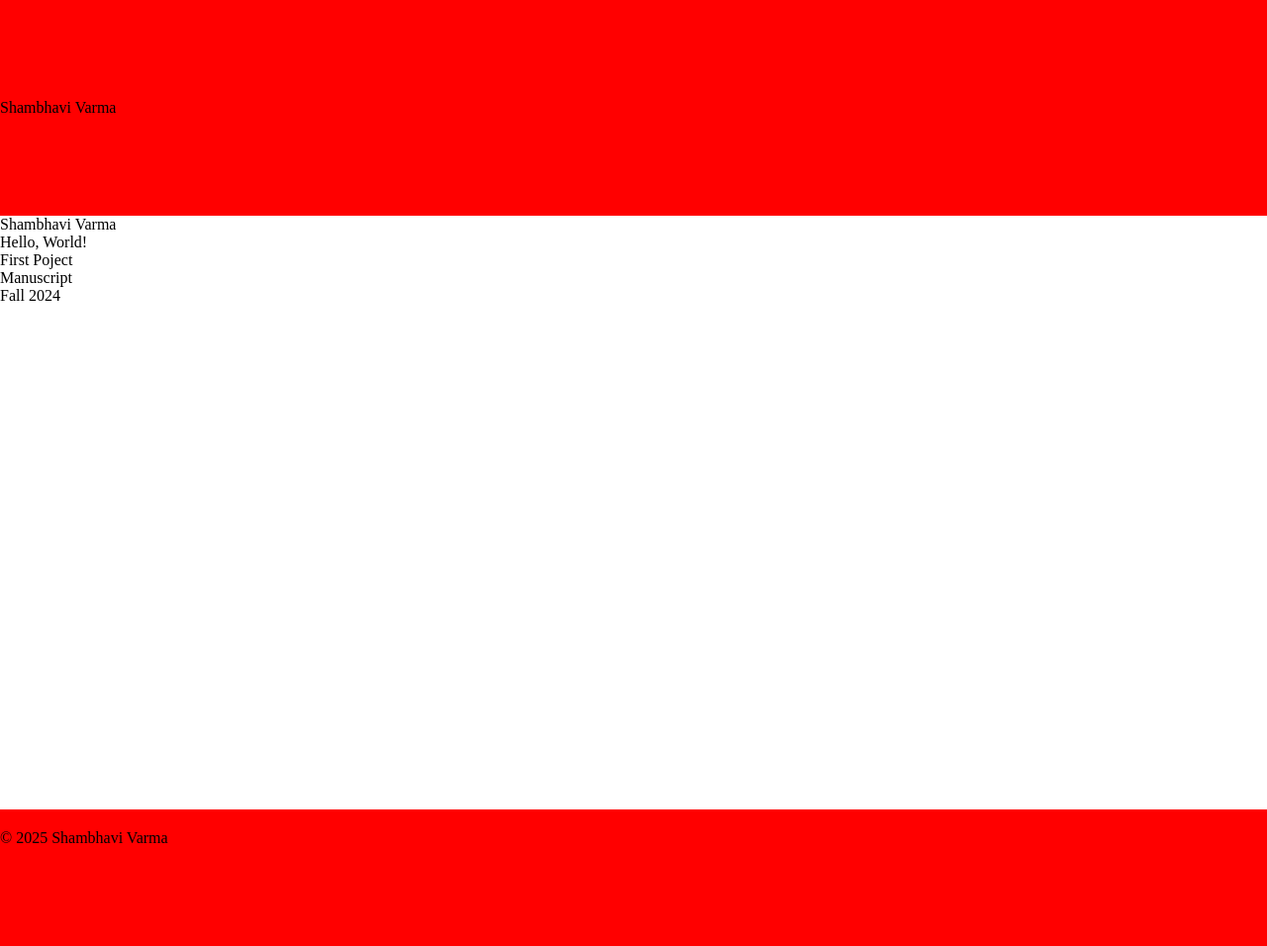
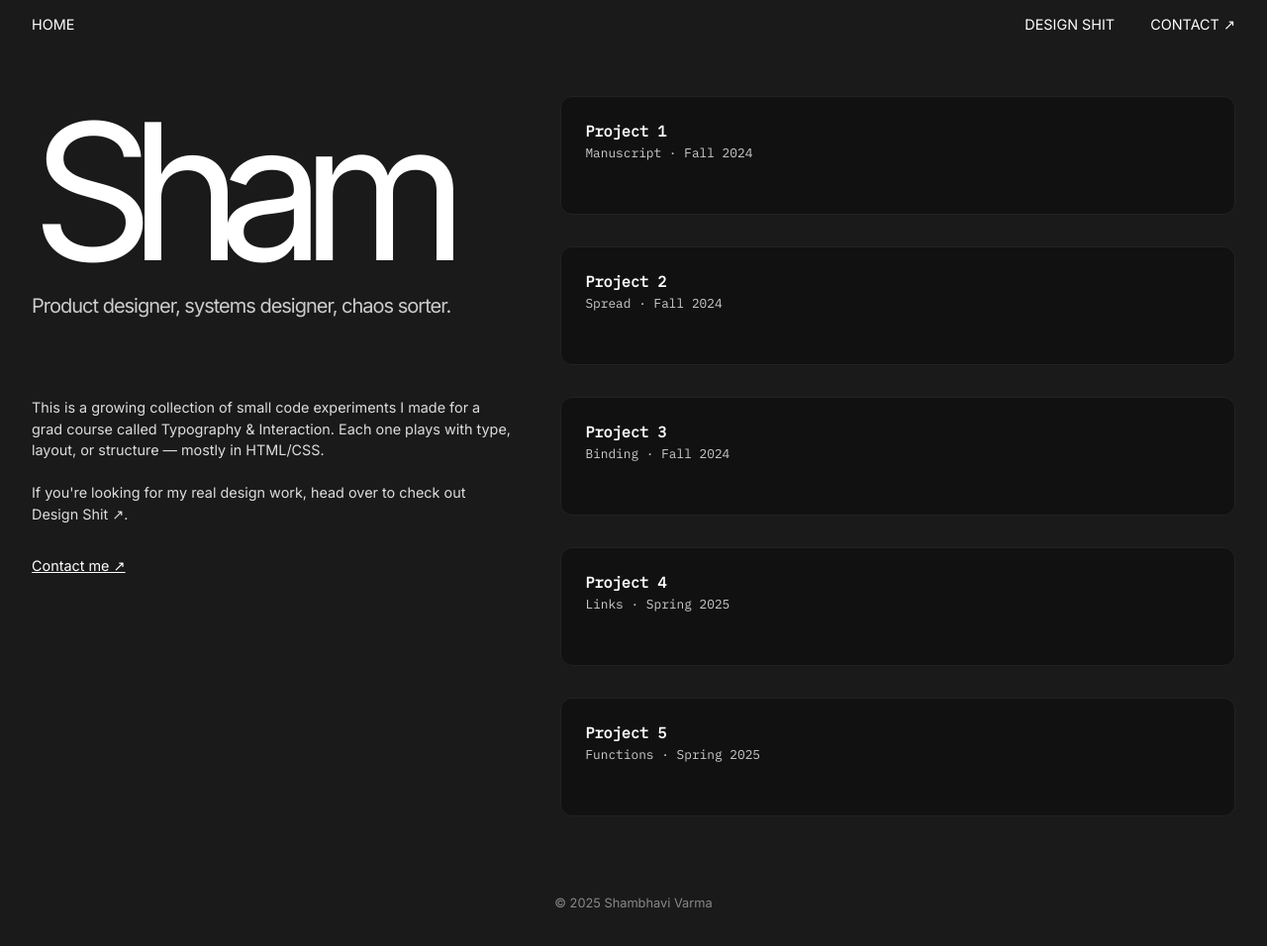
Before and after one commit to sham-designs/sham-designs.github.io, a plain HTML site: page index.html in a window 1280 px wide. Shown: the whole page at 99% size. Drawn offline with Linux system fonts and the light colour scheme.

Commit message:
First pass at landing page (desktop)

```diff
--- a/assets/style.css
+++ b/assets/style.css
@@ -1,37 +1,143 @@
-:root{
-    --base-size:12px;
-    --gutter:cal(3 * var(var(--base-size)));
-    --color-primary:black;
-    --color-secondary:gold;
-    --color-background:red;
+body {
+    margin: 0;
+    background: #1a1a1a;
+    color: white;
+    font-family: 'Inter', sans-serif;
+}
+
+.top-nav {
+    display: flex;
+    justify-content: space-between;
+    padding: 1rem 2rem;
+    font-size: 0.9rem;
+    text-transform: uppercase;
+}
+
+.top-nav a {
+    color: white;
+    margin-left: 2rem;
+    text-decoration: none;
+}
+
+.layout {
+    display: flex;
+    padding: 3rem 2rem;
+    gap: 3rem;
+}
+
+.intro {
+    flex: 1;
+    max-width: 40%;
+}
+
+.name {
+    font-size: 12rem;
+    font-weight: 300; /* explicitly heavy */
+    line-height: 1;
+    margin: 0;
+    font-family: 'Inter', sans-serif;
+    letter-spacing: -24px;
+}
+
+.tagline {
+    font-size: 1.25rem;
+    margin-top: 0.5rem;
+    font-weight: lighter;
+    color: #ccc;
+    letter-spacing: -1px;
+}
+
+.about {
+    margin-top: 5rem;
+    font-size: 0.9rem;
+    line-height: 1.5;
+    color: #ddd;
+}
+
+.contact-link {
+    font-family: 'Inter', sans-serif;
+    display: inline-block;
+    margin-top: 2rem;
+    color: white;
+    font-size: 0.9rem;
+    text-decoration: underline;
+}
+
+.project-card .meta,
+.project-card .meta-sub {
+    font-family: 'IBM Plex Mono', monospace;
 }
 
 
-@media (min-width:600px){
-
-:root{
-    --base-size:20px;
+.projects {
+    flex: 1;
+    display: flex;
+    flex-direction: column;
+    gap: 2rem;
 }
 
+/* .project-card {
+    background: white;
+    padding: 1rem;
+    color: black;
+    border-radius: 8px;
+} */
+
+.project-card {
+    background: #111; /* dark card */
+    color: white;
+    border-radius: 12px;
+    padding: 1.5rem;
+    display: flex;
+    justify-content: space-between;
+    align-items: flex-start;
+    border: 1px solid #222;
+    transition: background 0.2s ease;
 }
 
-header{
-    background-color: var(--color-background);
-    padding-block: calc(var(--base-size)*5);
+.project-card:hover {
+    background: #1a1a1a;
+}
+
+.project-text {
+    max-width: 70%;
+}
+
+.project-title {
+    font-family: 'IBM Plex Mono', monospace;
+    font-size: 0.95rem;
+    font-weight: 700;
+    margin-bottom: 0.25rem;
+}
+
+.project-meta {
+    font-family: 'IBM Plex Mono', monospace;
+    font-size: 0.8rem;
+    color: #ccc;
 }
 
 
-section{
-    block-size: 75vh;
+/* Only show project preview on hover then? */
+.project-preview {
+    width: 100px;
+    height: 70px;
+    background: #f1f1f1;
+    border-radius: 4px;
+    object-fit: cover;
+    opacity: 0;
+    transition: opacity 0.3s ease;
 }
 
-footer{
-    --base-size:20px;
-    background-color: var(--color-background);
-    padding-top: var(--base-size);
-    padding-bottom: calc(var(--base-size)*5);
+.project-card:hover .project-preview {
+    opacity: 1;
 }
 
-.gutters{
-    padding-inline: var(--gutter);
+
+
+
+.footer {
+    text-align: center;
+    padding: 2rem;
+    font-size: 0.8rem;
+    color: #888;
 }
--- a/index.html
+++ b/index.html
@@ -1,29 +1,85 @@
 <html>
 <head>
-        <title> Shambhavi - Type & Interaction</title>
+    <title>Shambhavi - Type & Interaction</title>
     <link href="assets/reset.css" rel="stylesheet">
     <link href="assets/style.css" rel="stylesheet">
     <meta name="viewport" content="width=device-width, initial-scale=1">
+    <!-- Fonts -->
+    <link href="https://fonts.googleapis.com/css2?family=Inter:wght@400;700;900&display=swap" rel="stylesheet">
+    <link href="https://fonts.googleapis.com/css2?family=IBM+Plex+Mono&display=swap" rel="stylesheet">
+
 </head>
 <body>
-        <header class="gutters">
-            <h1>Shambhavi Varma</h1>
-        </header>
-        <section>
-            <h1>Shambhavi Varma</h1>
-            <p>Hello, World!</p>
-            <ul>
-                <li>
-                    <a href="#">
-                        <p>First Poject</p>
-                        <p><em>Manuscript</em></p>
-                        <p>Fall 2024</p>
+    <nav class="top-nav">
+        <div class="nav-left">HOME</div>
+        <div class="nav-right">
+            <a href="#">DESIGN SHIT</a>
+            <a href="#">CONTACT ↗</a>
+        </div>
+    </nav>
+
+    <main class="layout">
+        <!-- Left Side -->
+        <section class="intro">
+            <h1 class="name">Sham</h1>
+            <p class="tagline">Product designer, systems designer, chaos sorter.</p>
+            <p class="about">
+                This is a growing collection of small code experiments I made for a grad course called <em>Typography & Interaction</em>. Each one plays with type, layout, or structure — mostly in HTML/CSS.
+    <br><br>
+    If you're looking for my real design work, head over to check out <a href="https://shamv.framer.website/">Design Shit ↗</a>.
+            </p>
+            <a class="contact-link" href="mailto:varms486@newschool.edu">Contact me ↗</a>
+        </section>
+
+        <!-- Right Side -->
+        <section class="projects">
+
+            <a href="https://sham-designs.github.io/manuscript/" target="_blank" class="project-card">
+                <div class="project-text">
+                    <p class="project-title">Project 1</p>
+                    <p class="project-meta">Manuscript · Fall 2024</p>
+                </div>
+                <img class="project-preview" src="assets/img/manuscript.png" alt="Manuscript preview">
             </a>
-                </li>
-            </ul>
+
+            <a href="https://amylew15.github.io/Spread/" target="_blank" class="project-card">
+                <div class="project-text">
+                    <p class="project-title">Project 2</p>
+                    <p class="project-meta">Spread · Fall 2024</p>
+                </div>
+                <img class="project-preview" src="assets/img/spread.png" alt="Spread preview">
+            </a>
+
+            <a href="https://sham-designs.github.io/binding/" target="_blank" class="project-card">
+                <div class="project-text">
+                    <p class="project-title">Project 3</p>
+                    <p class="project-meta">Binding · Fall 2024</p>
+                </div>
+                <img class="project-preview" src="assets/img/binding.png" alt="Binding preview">
+            </a>
+
+            <a href="https://sham-designs.github.io/links/" target="_blank" class="project-card">
+                <div class="project-text">
+                    <p class="project-title">Project 4</p>
+                    <p class="project-meta">Links · Spring 2025</p>
+                </div>
+                <img class="project-preview" src="assets/img/links.png" alt="Links preview">
+            </a>
+
+            <a href="https://sham-designs.github.io/functions/" target="_blank" class="project-card">
+                <div class="project-text">
+                    <p class="project-title">Project 5</p>
+                    <p class="project-meta">Functions · Spring 2025</p>
+                </div>
+                <img class="project-preview" src="assets/img/functions.png" alt="Functions preview">
+            </a>
+
         </section>
-        <footer>
-            <p>&copy; 2025 Shambhavi Varma</p>
+
+    </main>
+
+    <footer class="footer">
+        &copy; 2025 Shambhavi Varma
     </footer>
 </body>
 </html>
```
Also changed, not shown: 1 other file. Lines whose indentation alone changed are shown as unchanged.
